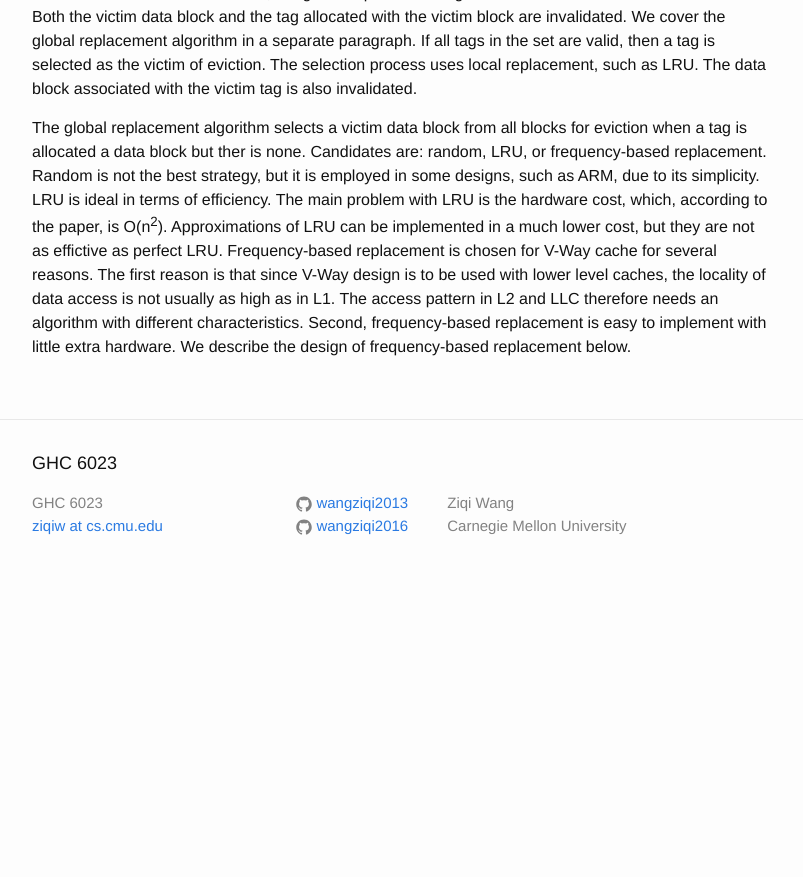
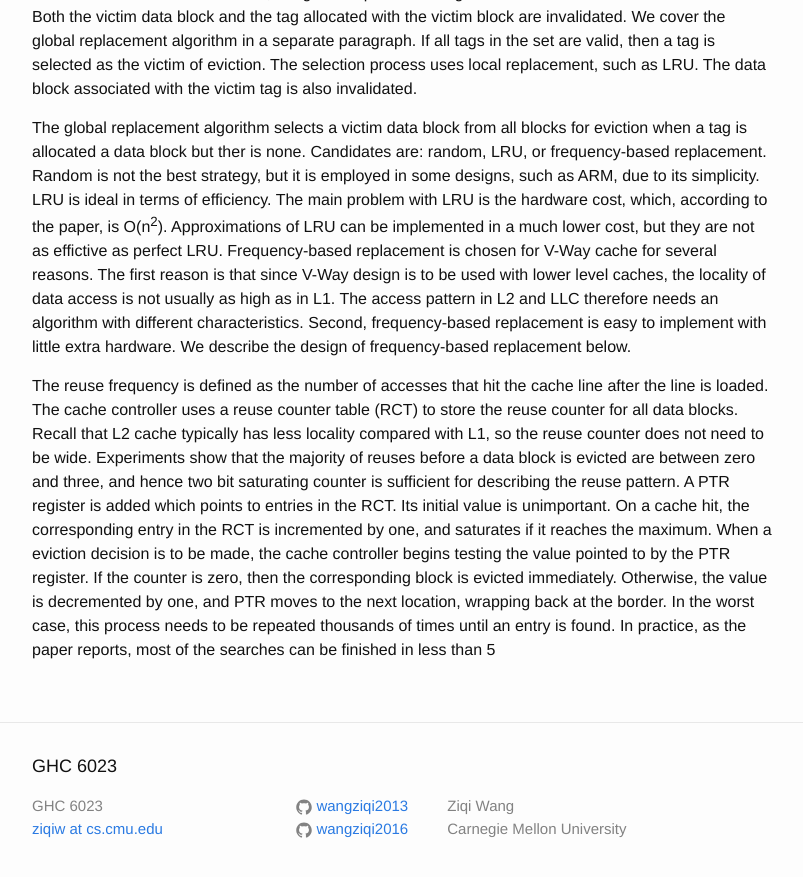
Before and after one commit to wangziqi2013/wangziqi2013.github.io, a Jekyll site: the page built from _posts/2018-06-18-v-way-cache.markdown, in a window 1280 px wide and 900 px high, scrolled down 1843 px. Shown: the top 877 px of the window, without its empty margins (238-1041 px from the left). Built offline with Jekyll 4.4.1, drawn with Linux system fonts in a browser that asks for light colours; before the commit the page ends 2440 px from its top, so only the background shows below that.

Commit message:
Adding PTR

```diff
--- a/_posts/2018-06-18-v-way-cache.markdown
+++ b/_posts/2018-06-18-v-way-cache.markdown
@@ -80,3 +80,15 @@ The first reason is that since V-Way design is to be used with lower level cache
 is not usually as high as in L1. The access pattern in L2 and LLC therefore needs an algorithm with different
 characteristics. Second, frequency-based replacement is easy to implement with little extra hardware. We describe the
 design of frequency-based replacement below.
+
+The reuse frequency is defined as the number of accesses that hit the cache line after the line is loaded. The cache
+controller uses a reuse counter table (RCT) to store the reuse counter for all data blocks. Recall that L2
+cache typically has less locality compared with L1, so the reuse counter does not need to be wide. Experiments
+show that the majority of reuses before a data block is evicted are between zero and three, and hence two bit
+saturating counter is sufficient for describing the reuse pattern. A PTR register is added which points to entries
+in the RCT. Its initial value is unimportant. On a cache hit, the corresponding entry in the RCT is incremented by
+one, and saturates if it reaches the maximum. When a eviction decision is to be made, the cache controller begins
+testing the value pointed to by the PTR register. If the counter is zero, then the corresponding block is
+evicted immediately. Otherwise, the value is decremented by one, and PTR moves to the next location, wrapping back
+at the border. In the worst case, this process needs to be repeated thousands of times until an entry is found. In
+practice, as the paper reports, most of the searches can be finished in less than 5
```
